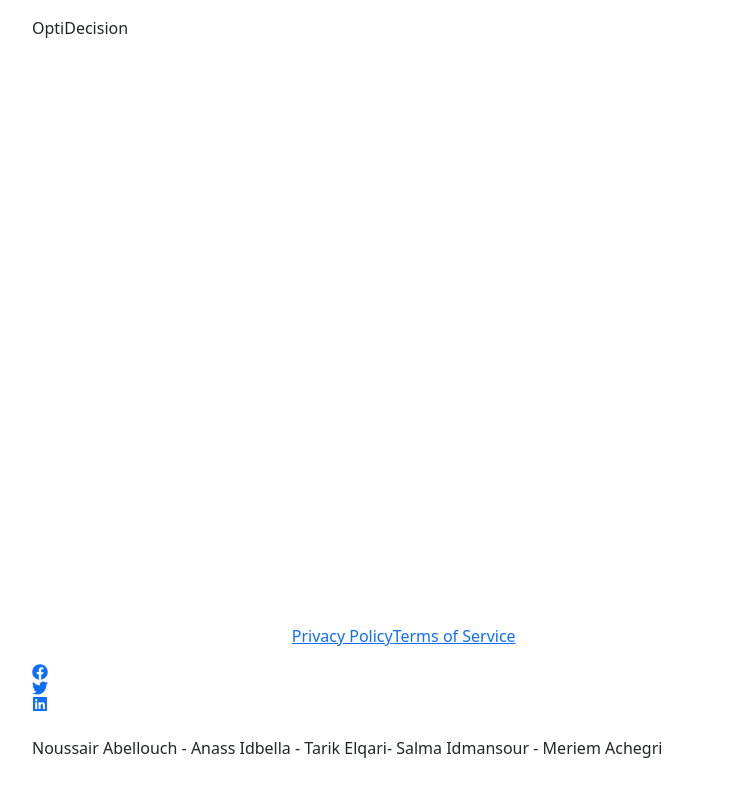
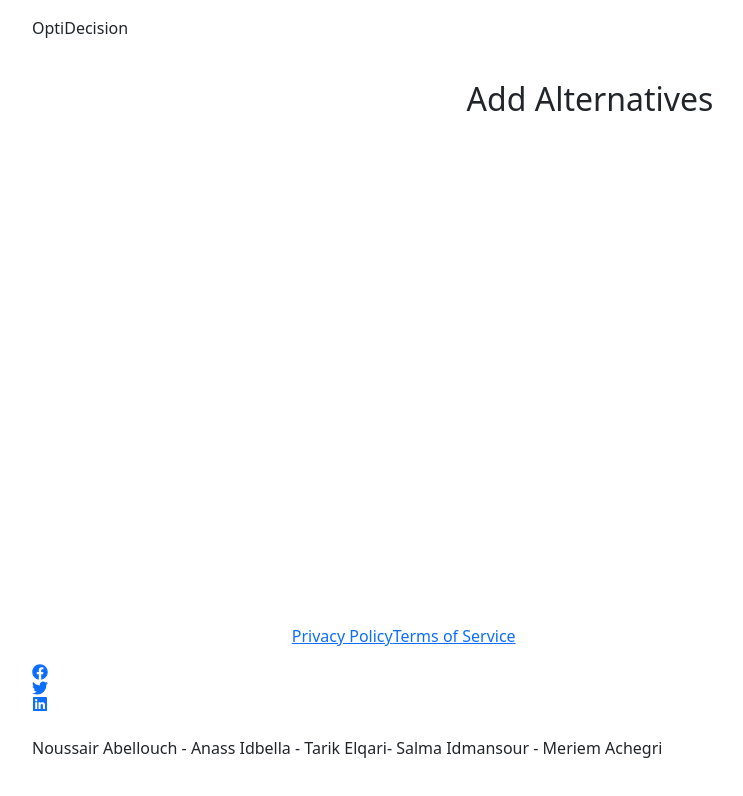
Before and after one commit to Anassidbella/OptiDecision, a React (Create React App) app in the folder optidecision_frontend/: page /alternative in a window 1280 px wide. Shown: the top 796 px of the page, without its empty margins (50-793 px from the left). Built offline with nearby package versions, Linux system fonts and the light colour scheme.

Commit message:
l'ajout de component alternative

```diff
--- a/optidecision_frontend/src/App.js
+++ b/optidecision_frontend/src/App.js
@@ -10,6 +10,7 @@ import Footer from './components/Footer';
 import ProjectSetup from './components/pages/ProjectSetup';
 import PairComparison from './components/pages/PairComparison';
 import Register from './components/pages/Register';
+import Alternative from "./components/pages/alternative";
 
 
 
@@ -22,6 +23,7 @@ function App() {
         <main className="flex-fill"> {/* This main tag wraps the page content and pushes the footer down */}
         <Routes>
           <Route path="/" element={<Home />} />
+            <Route path="/alternative" element={<Alternative />} />
           <Route path="/about" element={<About />} />
           <Route path="/services" element={<Services />} />
           <Route path="/contact" element={<Contact />} />
--- /dev/null
+++ b/optidecision_frontend/src/components/pages/alternative.js
@@ -0,0 +1,61 @@
+import React, { useState } from 'react';
+
+function Alternative() {
+    // État pour stocker les alternatives
+    const [alternatives, setAlternatives] = useState([]);
+
+    // Fonction pour ajouter une alternative
+    const addAlternative = () => {
+        setAlternatives([...alternatives, '']);
+    };
+
+    // Fonction pour gérer les changements dans le champ d'alternative
+    const handleAlternativeChange = (index, value) => {
+        const updatedAlternatives = [...alternatives];
+        updatedAlternatives[index] = value;
+        setAlternatives(updatedAlternatives);
+    };
+
+    // Fonction pour supprimer une alternative
+    const removeAlternative = (index) => {
+        const updatedAlternatives = [...alternatives];
+        updatedAlternatives.splice(index, 1);
+        setAlternatives(updatedAlternatives);
+    };
+
+    // Fonction pour soumettre les alternatives
+    const handleSubmit = () => {
+        // Ici, vous pouvez envoyer les alternatives au backend Django
+        console.log("Alternatives submitted:", alternatives);
+    };
+
+    return (
+        <div className="bg-gray-100 min-h-screen py-8">
+            <div className="container mx-auto px-4 md:px-8">
+                <h2 className="text-3xl font-semibold text-center text-[#6C0345] mb-6">Add Alternatives</h2>
+                <div className="grid grid-cols-1 gap-6">
+                    {alternatives.map((alternative, index) => (
+                        <div key={index} className="bg-white rounded-lg shadow-md overflow-hidden">
+                            <div className="p-4">
+                                <input
+                                    type="text"
+                                    value={alternative}
+                                    onChange={(e) => handleAlternativeChange(index, e.target.value)}
+                                    placeholder={`Alternative ${index + 1}`}
+                                    className="w-full py-2 px-4 border rounded-md"
+                                />
+                                <button onClick={() => removeAlternative(index)} className="mt-2 px-4 py-2 bg-red-500 text-white rounded-md hover:bg-red-600">Remove</button>
+                            </div>
+                        </div>
+                    ))}
+                </div>
+                <div className="text-center mt-6">
+                    <button onClick={addAlternative} className="px-4 py-2 bg-[#6C0345] text-white rounded-2xl hover:bg-[#4E022E] transition duration-300 ease-in-out">Add Alternative</button>
+                    <button onClick={handleSubmit} className="ml-4 px-4 py-2 bg-[#6C0345] text-white rounded-2xl hover:bg-[#4E022E] transition duration-300 ease-in-out">Submit Alternatives</button>
+                </div>
+            </div>
+        </div>
+    );
+}
+
+export default Alternative;
```
